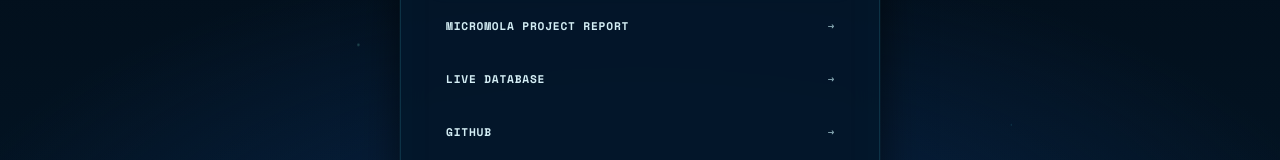
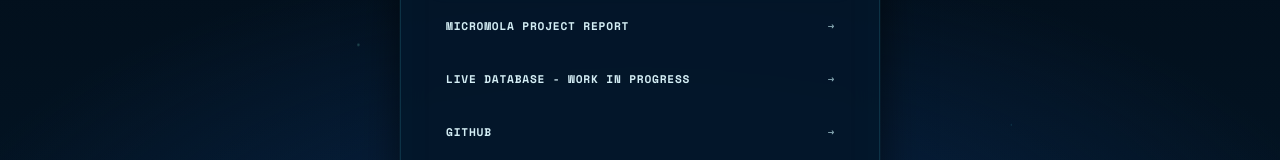
Before and after one commit to micromola/mola_website, a plain HTML site: page index.html in a window 1280 px wide. Shown: the part 513-673 px from the top of the page. Drawn offline with nearby package versions, Linux system fonts and the light colour scheme.

Commit message:
updated text

```diff
--- a/index.html
+++ b/index.html
@@ -37,7 +37,7 @@
         </a>
         <!-- link to database -->
         <a class="link-item" href="http://54.183.97.56:3000/api/v1/packets-received" target="_blank">
-          <div class="link-text">Live Database</div>
+          <div class="link-text">Live Database - Work in Progress</div>
         </a>
         <!-- link to github -->
         <a class="link-item" href="https://github.com/micromola" target="_blank">
```
